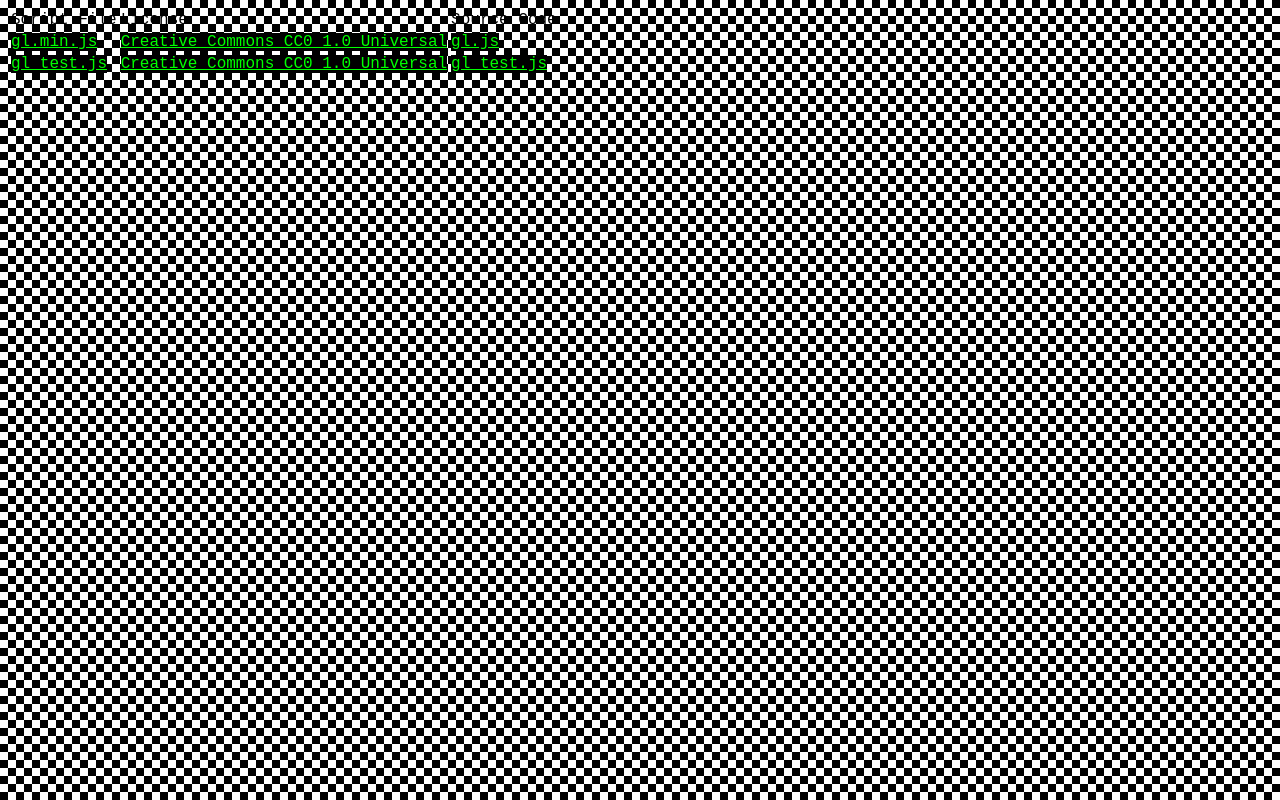
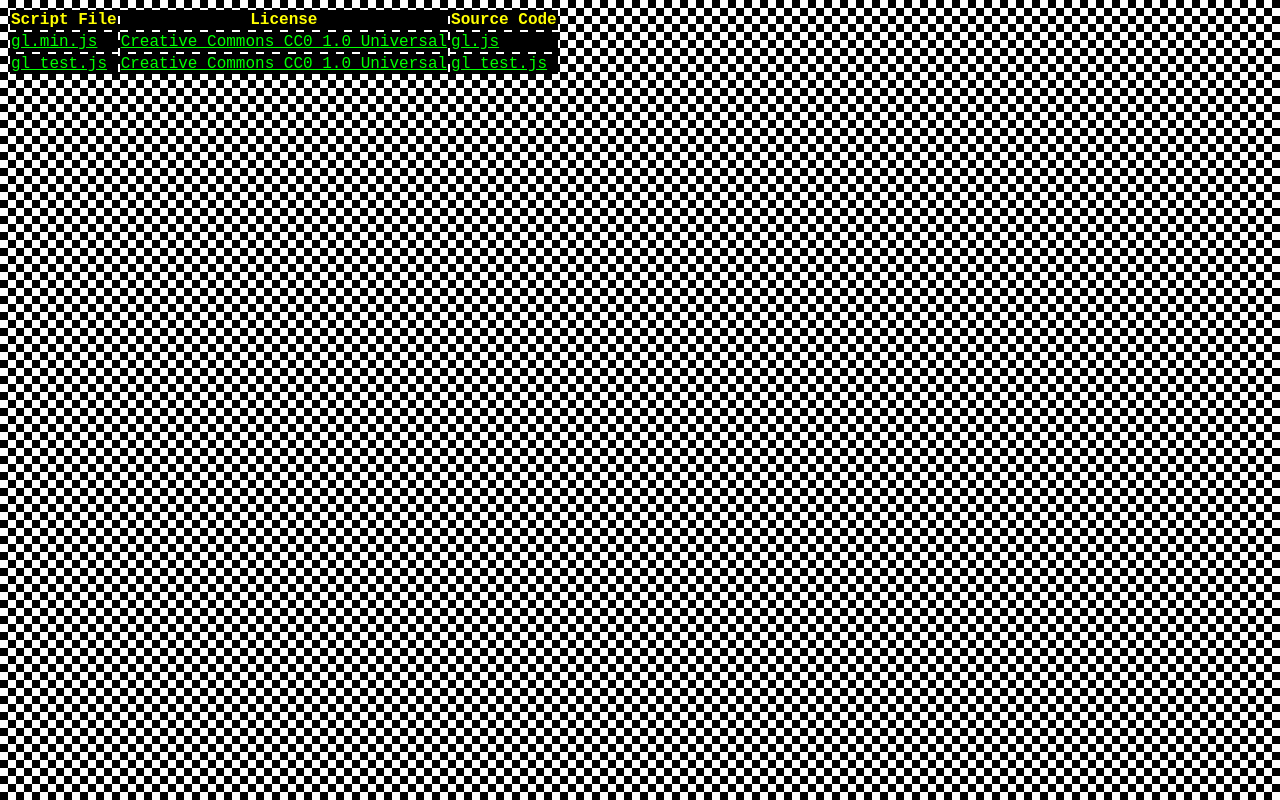
Before and after one commit to cxd4/OpenGL-js, a plain HTML site: page free-js.html in a window 1280 px wide. Drawn offline with Linux system fonts and the light colour scheme.

Commit message:
fixed table display and visibility

```diff
--- a/free-js.html
+++ b/free-js.html
@@ -8,9 +8,9 @@
 <body>
 <table id="jslicense-labels1">
 <tr>
- <td>Script File</td>
- <td>License</td>
- <td>Source Code</td>
+ <th>Script File</th>
+ <th>License</th>
+ <th>Source Code</th>
 </tr>
 
 <tr>
--- a/gl.css
+++ b/gl.css
@@ -4,7 +4,7 @@ body {
     background-image:  url("checkerboard.gif");
 }
 
-p {
+p, th, td {
     background-color:  #000000;
     color           :  #FFFF00;
 }
```
